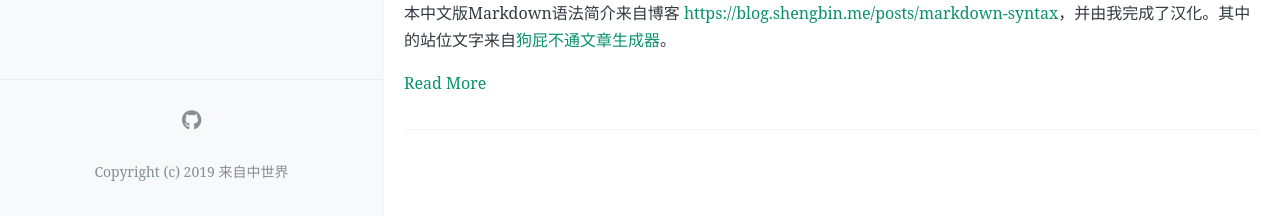
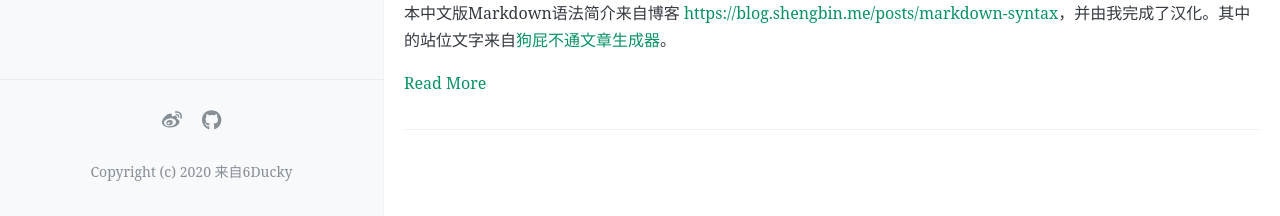
Before and after one commit to 6Ducky/6Duckyy.github.io, a Jekyll site: the page built from index.html, in a window 1280 px wide and 954 px high. Shown: the part 735-951 px from the top of the window. Built offline with Jekyll 4.4.1, drawn with Linux system fonts in a browser that asks for light colours; the list of posts is cut into pages by our own code; comment, search, counter and statistics services are not loaded.

Commit message:
Update _config.yml

```diff
--- a/_config.yml
+++ b/_config.yml
@@ -24,11 +24,10 @@
 #
 
 # 你的博客logo图片URL，建议尺寸不超过300px × 300px
-avatar: https://raw.githubusercontent.com/FromEndWorld/LOFFER/master/images/logo.png
+avatar: https://wx2.sinaimg.cn/mw1024/0082Zv8kly1gmyt6pn3slj302w036wel.jpg
 
 # 你的favicon（出现在浏览器tab上）图片URL，建议使用较小(64px × 64px)的图片
-favicon: https://raw.githubusercontent.com/FromEndWorld/LOFFER/master/images/favicon.png
-
+favicon: https://wx2.sinaimg.cn/mw1024/0082Zv8kly1gmyt6pn3slj302w036wel.jpg
 
 # 菜单中的按钮
 navigation:
@@ -49,7 +48,7 @@
 
 # 你的社交网络链接，它们会作为图标出现在你的网站页脚中，可选填写
 footer-links:
-  weibo:  #请输入你的微博个性域名 https://www.weibo.com/<thispart>
+  weibo:  https://weibo.com/u/7373273016/home?wvr=5
   behance: # https://www.behance.net/<>
   dribbble: # https://dribbble.com/<>
   email: #youremailaddress@mail.com
@@ -66,7 +65,7 @@
   youtube: # channel/<your_long_string> or user/<user-name>
 
 # 站点页脚的文字
-footer-text: Copyright (c) 2019 来自中世界
+footer-text: Copyright (c) 2020 来自6Ducky
 
 #
 # 评论，注意，请不要同时添加多种不同的评论区
```
